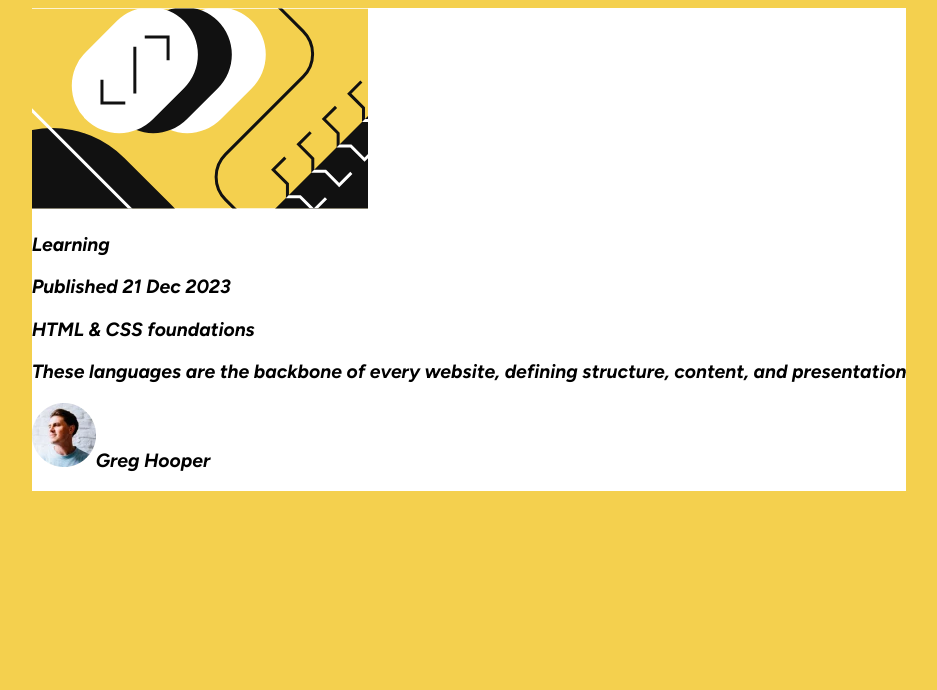
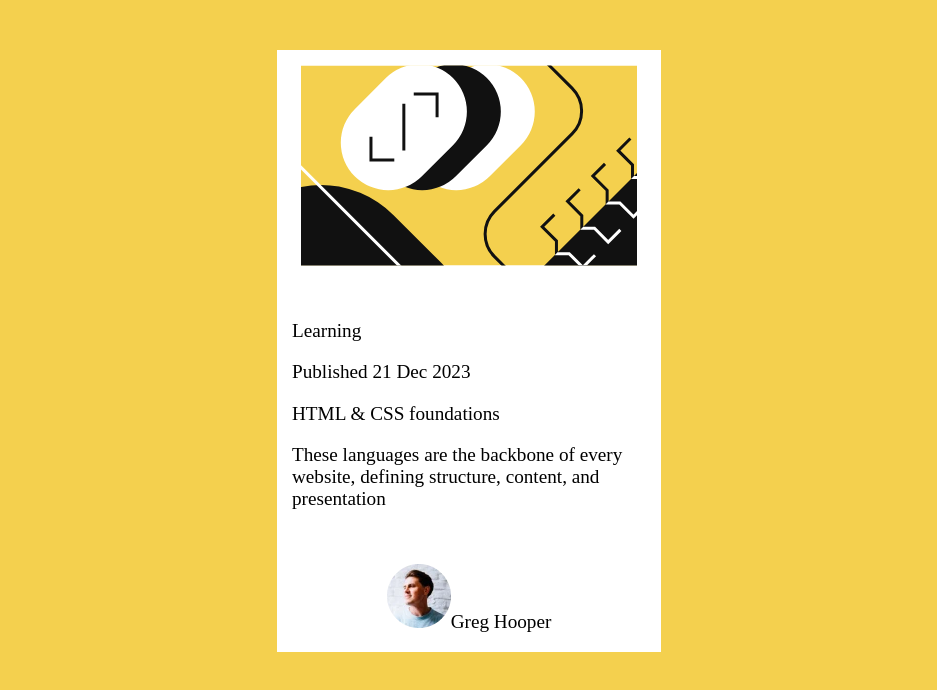
Before and after one commit to 0maa/blog-preview-card, a plain HTML site: page index.html in a window 1280 px wide. Shown: the whole page, without its empty margins (171-1108 px from the left). Drawn offline with Linux system fonts and the light colour scheme.

Commit message:
updated styling

```diff
--- a/index.html
+++ b/index.html
@@ -11,10 +11,12 @@
         <div class="image">
             <img src="illustration-article.svg">
         </div>
-        <p>Learning</p>
-        <p>Published 21 Dec 2023</p>
-        <p>HTML & CSS foundations</p>
-        <p>These languages are the backbone of every website, defining structure, content, and presentation</p>
+        <div class="text">
+            <p>Learning</p>
+            <p>Published 21 Dec 2023</p>
+            <p>HTML & CSS foundations</p>
+            <p>These languages are the backbone of every website, defining structure, content, and presentation</p>
+        </div>
         <div class="name-tag">
             <p><img src="image-avatar.webp">Greg Hooper</p>
         </div>
--- a/styles.css
+++ b/styles.css
@@ -1,28 +1,32 @@
-@font-face {
+/* @font-face {
     font-family: 'FigtreeItalic';
     src: url(font/Figtree/static/Figtree-Italic.ttf)
     format('truetype');
     font-weight: normal;
     font-style: italic;
-}
+/* } */
 
-@font-face {
+/* @font-face {
     font-family:'BoldItalic' ;
     src: url('font/Figtree/static/Figtree-BoldItalic.ttf')
     format('truetype');
-}
+/* } */
 
-@font-face {
+/* @font-face {
     font-family: 'Variable';
     src: url('font\Figtree\Figtree-VariableFont_wght.ttf')
     format('truetype');
-}
+/* } */
+
 body{
     background-color: hsl(47, 88%, 63%);
     font-family: 'Times New Roman', Times, serif;
     display: flex;
     justify-content: center;
     align-items: center;
+    /* flex-direction: column; */
+    margin: auto;
+    /* width: 50%; */
 }
 
 
@@ -31,9 +35,20 @@ body{
     background-color: white;
     font-family: 'BoldItalic';
     font-size: larger;
-    /* display: flex; */
-    /* justify-content: center; */
+    display: flex;
+    justify-content: center;
     align-items: center;
+    flex-direction: column;
+    margin: 50px;
+    height: 60%;
+    width: 30%;
 }
 
+.image{
+    margin: 15px;
+    border-radius: 50px;
 }
+
+.text{
+    margin:15px;
+}
```
